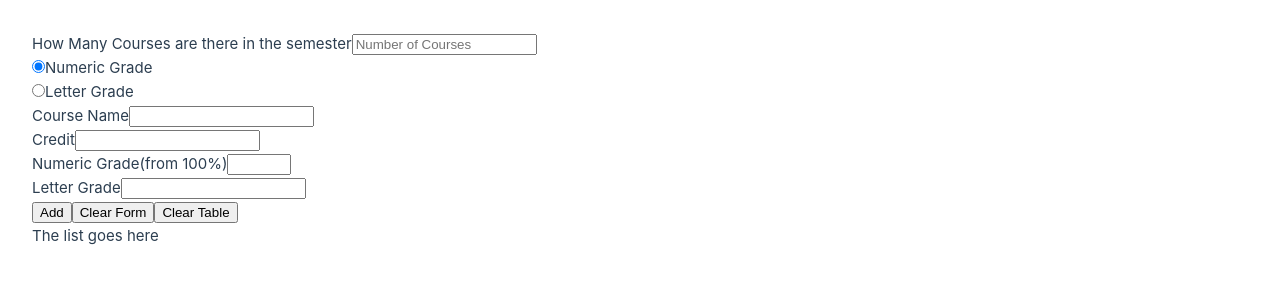
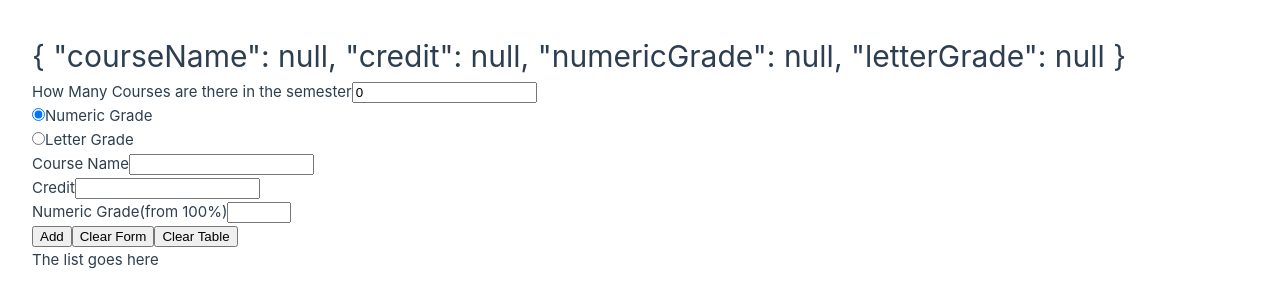
Before and after one commit to aaabrsh/grade-calculator, a Vue app: page / in a window 1280 px wide. Shown: the top 306 px of the page. Built offline with nearby package versions, Linux system fonts and the light colour scheme.

Commit message:
added form data binding

```diff
--- a/src/components/GradesForm.vue
+++ b/src/components/GradesForm.vue
@@ -1,37 +1,59 @@
+<script setup>
+import { ref } from 'vue';
+
+const initialData = {
+  courseName: null,
+  credit: null,
+  numericGrade: null,
+  letterGrade: null
+};
+
+const formData = ref(initialData);
+const useNumeric = ref(true)
+const noOfCourses = ref(0)
+
+function resetFormData(){
+  console.log("================");
+  formData.value = initialData
+}
+</script>
+
+
 <template>
+  <h1>{{ formData }}</h1>
   <div>
     <label for="noOfCourses">How Many Courses are there in the semester</label>
-    <input id="noOfCourses" type="number" min="0" placeholder="Number of Courses" />
+    <input v-model="noOfCourses" id="noOfCourses" type="number" min="0" placeholder="Number of Courses" />
   </div>
   <div>
     <div>
-      <input type="radio" id="useNumericGrade" name="fav_language" value="2" checked />
+      <input type="radio" id="useNumericGrade" name="fav_language" :value=true v-model="useNumeric" checked />
       <label for="useNumericGrade">Numeric Grade</label><br />
-      <input type="radio" id="useLetterGrade" name="fav_language" value="1" />
+      <input type="radio" id="useLetterGrade" name="fav_language" :value=false v-model="useNumeric" />
       <label for="useLetterGrade">Letter Grade</label><br />
     </div>
     <form>
       <div>
         <div>
           <label>Course Name</label>
-          <input type="text" id="courseName" />
+          <input v-model="formData.courseName" type="text" id="courseName" />
         </div>
         <div>
           <label>Credit</label>
-          <input type="number" id="credit" min="0" />
+          <input v-model="formData.credit" type="number" id="credit" min="0" />
         </div>
-        <div>
+        <div v-if="useNumeric">
           <label>Numeric Grade(from 100%)</label>
-          <input type="number" id="numericGrade" min="0" max="100" />
+          <input v-model="formData.numericGrade" type="number" id="numericGrade" min="0" max="100" />
         </div>
-        <div>
+        <div v-else>
           <label>Letter Grade</label>
-          <input type="text" id="numericGrade" minlength="1" maxlength="2" />
+          <input v-model="formData.letterGrade" type="text" id="letterGrade" minlength="1" maxlength="2" />
         </div>
       </div>
       <div>
         <button type="submit">Add</button>
-        <button type="reset">Clear Form</button>
+        <button type="reset" v-on:click="resetFormData()">Clear Form</button>
         <button>Clear Table</button>
       </div>
     </form>
```
